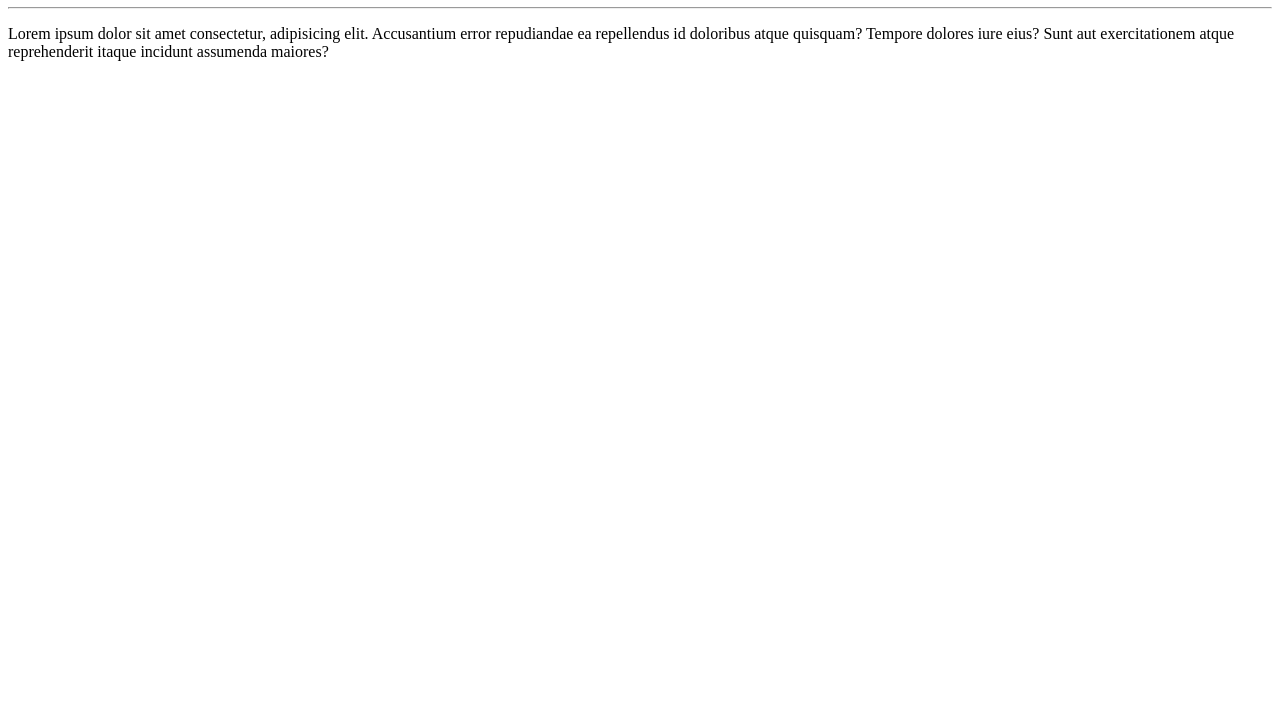
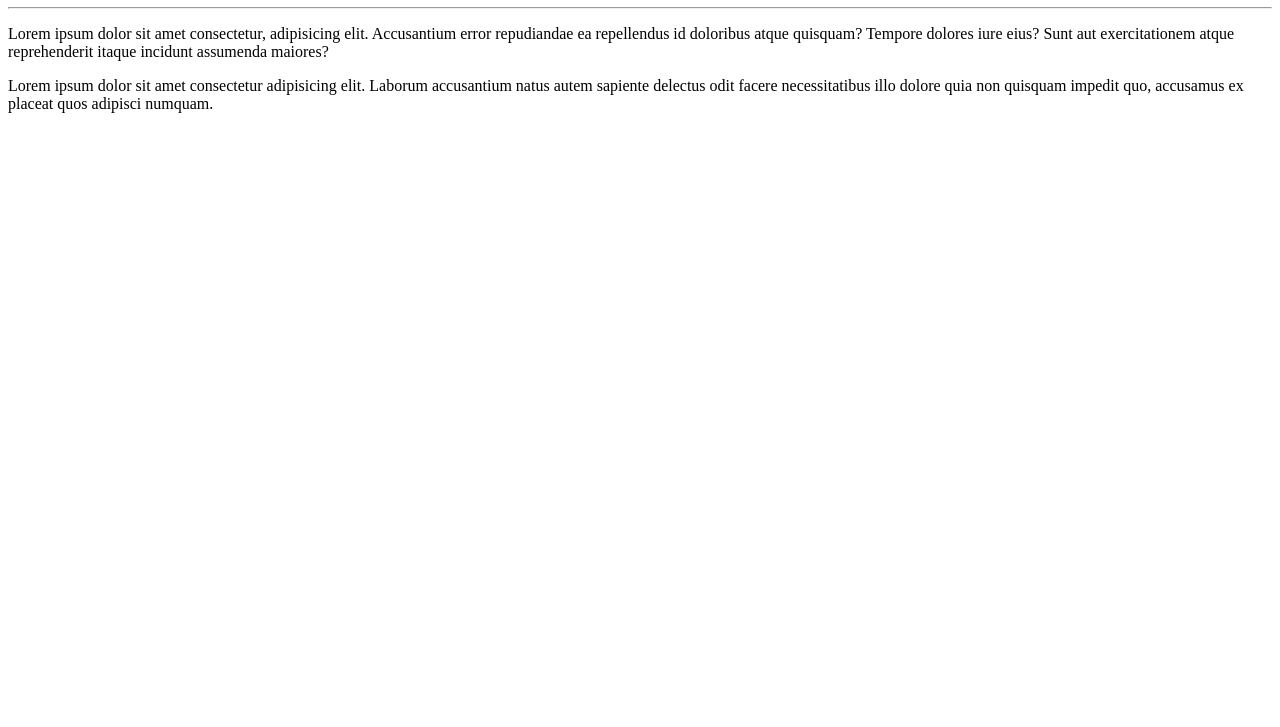
Before and after one commit to IsmaelNetw/Ola-Mundo, a plain HTML site: page site-exemplo/index.html in a window 1280 px wide. Shown: the part 73-800 px from the top of the page. Drawn offline with Linux system fonts and the light colour scheme.

Commit message:
Adicionei um paragráfo

```diff
--- a/site-exemplo/index.html
+++ b/site-exemplo/index.html
@@ -9,5 +9,7 @@
     <h1>Olá, Mundo</h1>
     <hr>
     <p>Lorem ipsum dolor sit amet consectetur, adipisicing elit. Accusantium error repudiandae ea repellendus id doloribus atque quisquam? Tempore dolores iure eius? Sunt aut exercitationem atque reprehenderit itaque incidunt assumenda maiores?</p>
+    <p>Lorem ipsum dolor sit amet consectetur adipisicing elit. Laborum accusantium natus autem sapiente delectus odit facere necessitatibus illo dolore quia non quisquam impedit quo, accusamus ex placeat quos adipisci numquam.</p>
+
 </body>
 </html>
```
